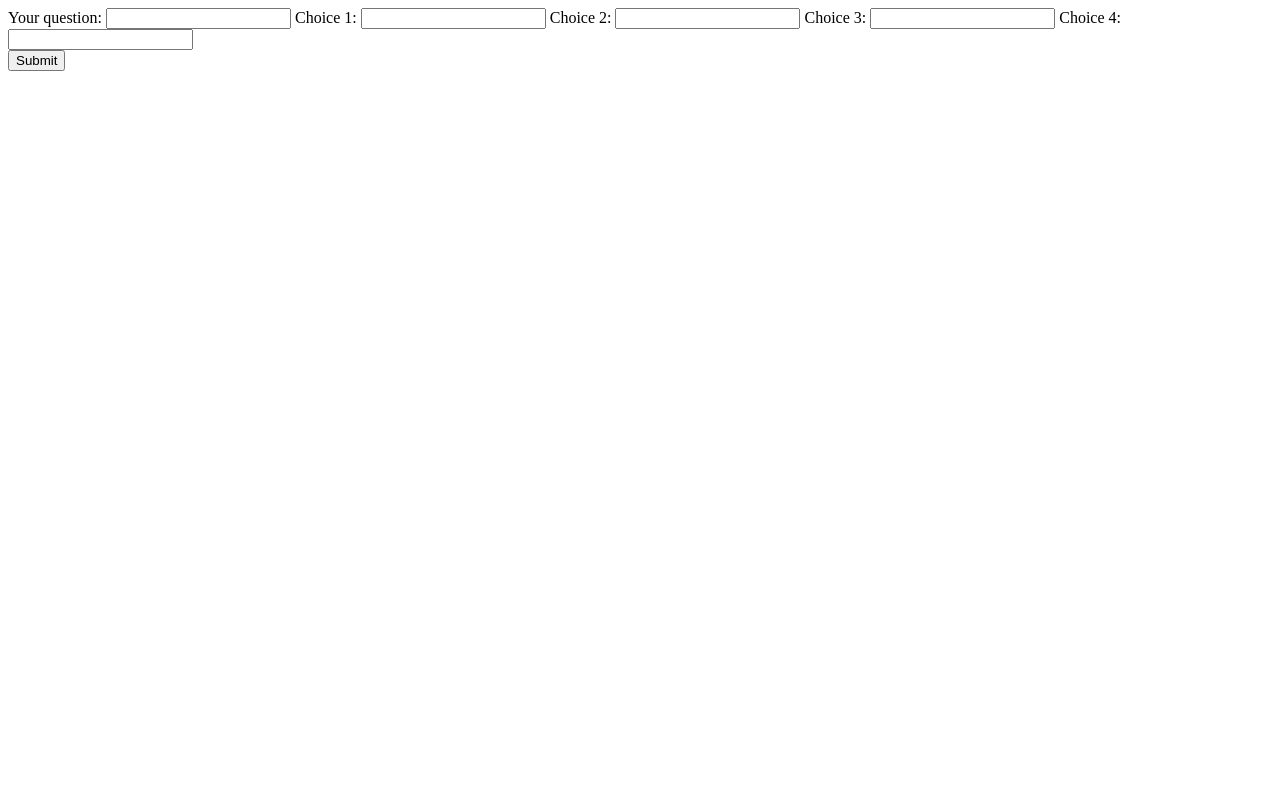
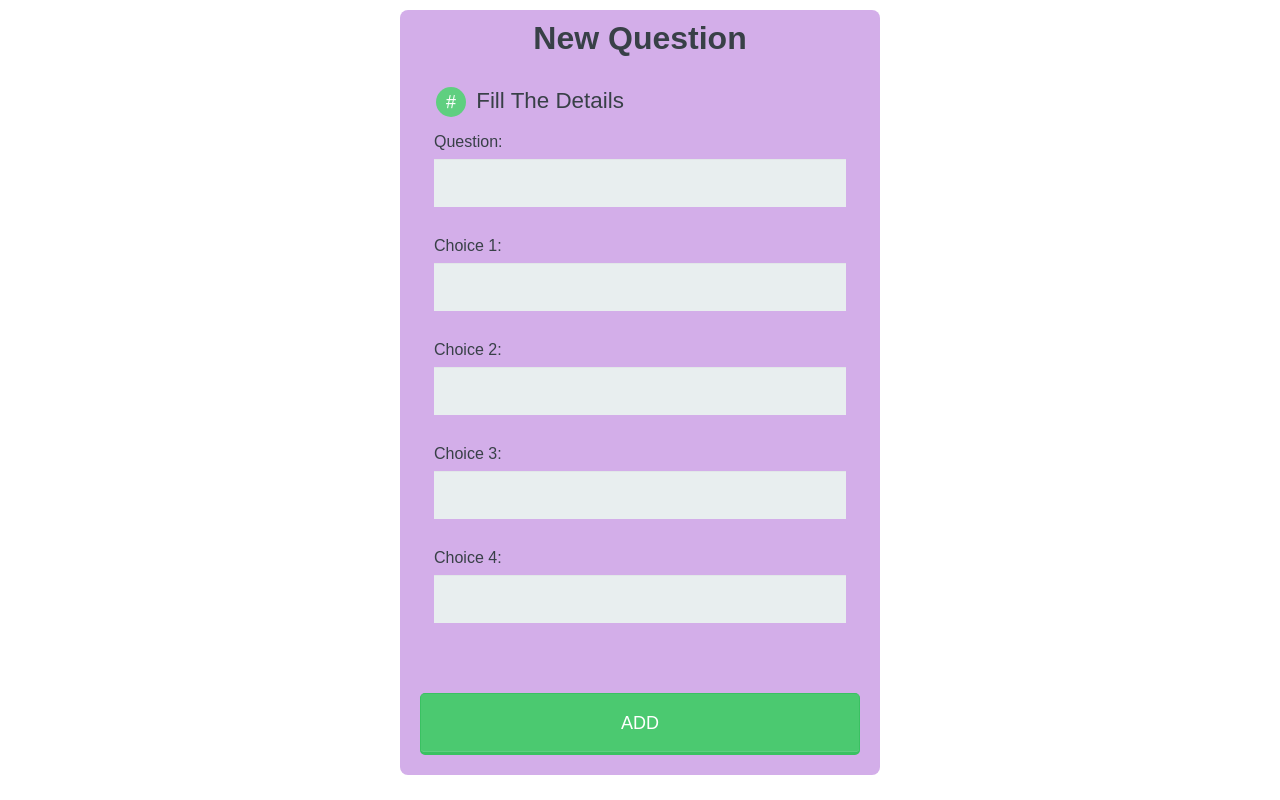
Before and after one commit to Devyani030/polls_app, a Django app: page /polls/question/ in a window 1280 px wide. Run offline with Django 4.2, Linux system fonts and the light colour scheme.

```diff
--- a/polls/templates/polls/question.html
+++ b/polls/templates/polls/question.html
@@ -1,20 +1,153 @@
-<!DOCTYPE html>
-<html lang="en">
+<html>
+    <head>
+        <meta charset="utf-8">
+        <meta name="viewport" content="width=device-width, initial-scale=1.0">
+        <title>Add Question Form</title>
+        <style>
+            *, *:before, *:after {
+  -moz-box-sizing: border-box;
+  -webkit-box-sizing: border-box;
+  box-sizing: border-box;
+}
 
-<head>
-    <meta charset="UTF-8">
-    <meta name="viewport" content="width=device-width, initial-scale=1.0">
-    <title>Document</title>
-</head>
-<body>
-    <div>
-    <form  method="post">
-        <div class="quest">
+body {
+  font-family: 'Nunito', sans-serif;
+  color: #384047;
+}
+
+form {
+  max-width: 300px;
+  margin: 10px auto;
+  padding: 10px 20px;
+  background: #d3aee9;
+  border-radius: 8px;
+}
+
+h1 {
+  margin: 0 0 30px 0;
+  text-align: center;
+}
+
+input[type="text"],
+input[type="password"],
+input[type="date"],
+input[type="datetime"],
+input[type="email"],
+input[type="number"],
+input[type="search"],
+
+select {
+  background: rgba(255,255,255,0.1);
+  border: none;
+  font-size: 16px;
+  height: auto;
+  margin: 0;
+  outline: 0;
+  padding: 15px;
+  width: 100%;
+  background-color: #e8eeef;
+  color: #8a97a0;
+  box-shadow: 0 1px 0 rgba(0,0,0,0.03) inset;
+  margin-bottom: 30px;
+}
+select {
+  padding: 6px;
+  height: 32px;
+  border-radius: 2px;
+}
+
+button {
+  padding: 19px 39px 18px 39px;
+  color: #FFF;
+  background-color: #4bc970;
+  font-size: 18px;
+  text-align: center;
+  font-style: normal;
+  border-radius: 5px;
+  width: 100%;
+  border: 1px solid #3ac162;
+  border-width: 1px 1px 3px;
+  box-shadow: 0 -1px 0 rgba(255,255,255,0.1) inset;
+  margin-bottom: 10px;
+}
+fieldset {
+  margin-bottom: 30px;
+  border: none;
+}
+
+legend {
+  font-size: 1.4em;
+  margin-bottom: 10px;
+}
+
+label {
+  display: block;
+  margin-bottom: 8px;
+}
+
+label.light {
+  font-weight: 300;
+  display: inline;
+}
+
+.number {
+  background-color: #5fcf80;
+  color: #fff;
+  height: 30px;
+  width: 30px;
+  display: inline-block;
+  font-size: 0.8em;
+  margin-right: 4px;
+  line-height: 30px;
+  text-align: center;
+  text-shadow: 0 1px 0 rgba(255,255,255,0.2);
+  border-radius: 100%;
+}
+
+@media screen and (min-width: 480px) {
+
+  form {
+    max-width: 480px;
+  }
+
+}
+        </style>
+    </head>
+    <body>
+
+      <form method="post">
         {% csrf_token %}
-        {{ form }}
-        <div class="sub-butt"><input type="submit" value="Submit"></div>
-        </div>
-    </form>
-    </div>
-</body>
+        <h1>New Question</h1>
+
+        <fieldset>
+
+          <legend><span class="number">#</span> Fill The Details</legend>
+
+          <label for="name">Question:</label>
+          {{ form.Your_Question }}
+          <!-- <input type="text" id="name" name="user_name"> -->
+
+          <label for="mail">Choice 1:</label>
+          {{ form.Choice_1 }}
+          <!-- <input type="email" id="mail" name="user_email"> -->
+
+          <label for="password">Choice 2:</label>
+          {{ form.Choice_2}}
+          <!-- <input type="password" id="password" name="user_password"> -->
+
+          <label for="password">Choice 3:</label>
+          {{ form.Choice_3}}
+
+          <label for="password">Choice 4:</label>
+          {{ form.Choice_4}}
+
+        </fieldset>
+
+
+
+        <button type="submit">ADD</button>
+
+      </form>
+
+    </body>
 </html>
--- a/polls/urls.py
+++ b/polls/urls.py
@@ -10,7 +10,8 @@ urlpatterns = [
     path("<int:pk>/results/", views.ResultsView.as_view(), name="results"),
     path("<int:question_id>/vote/", views.vote, name="vote"),
     path("question/", views.get_name, name="question"),
-    path("<int:pk>/delete/" , views.delete_question, name="delete")
+    path("<int:pk>/delete/" , views.delete_question, name="delete"),
+    # path("update/<int:pk>" , views.update_items, name="update"),
 
 ]
 if settings.DEBUG:
```
Also changed, not shown: polls/templates/polls/delete_question.html (+16 -3 lines), polls/views.py (+27 -0 lines), db.sqlite3.
